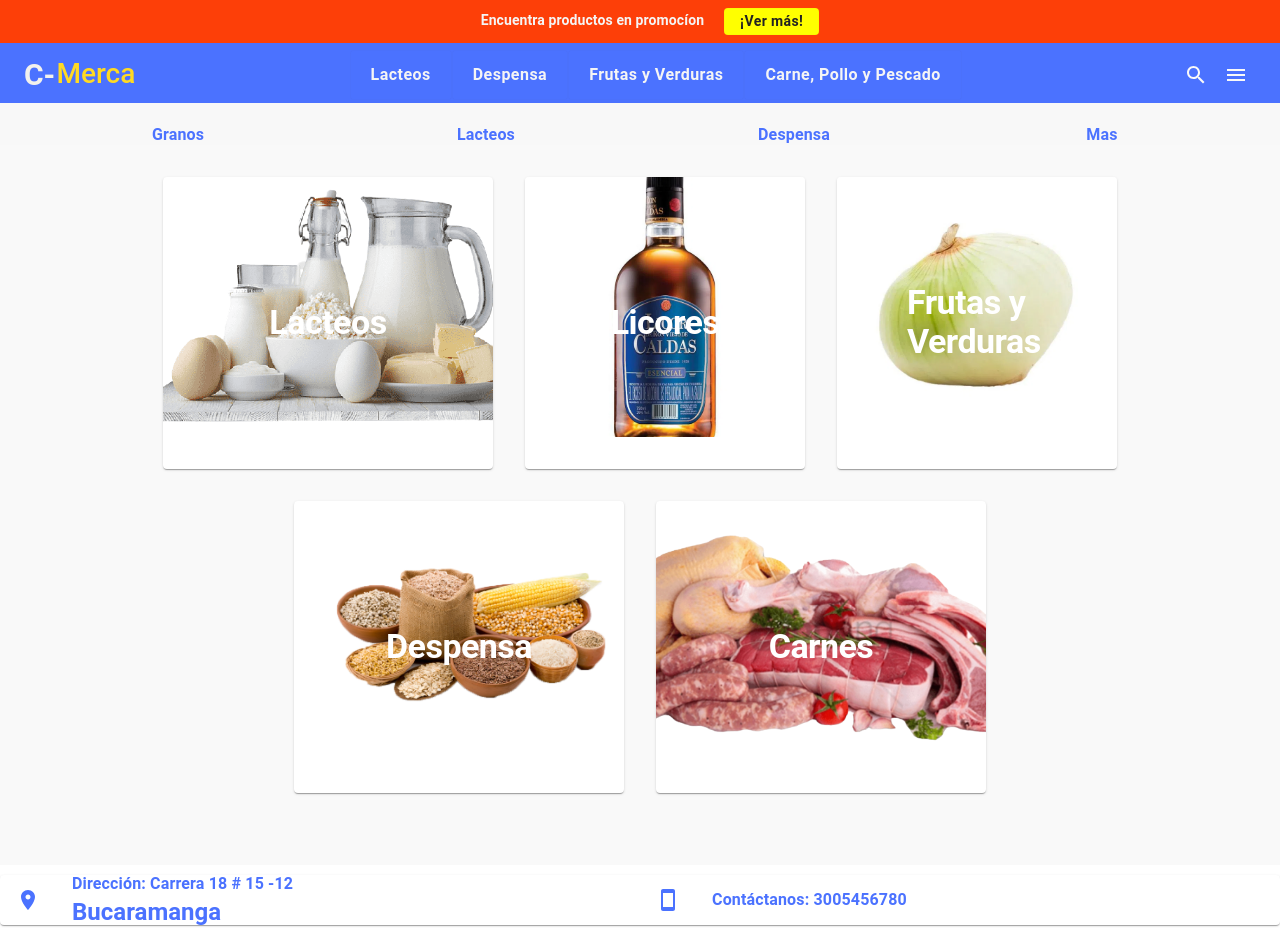
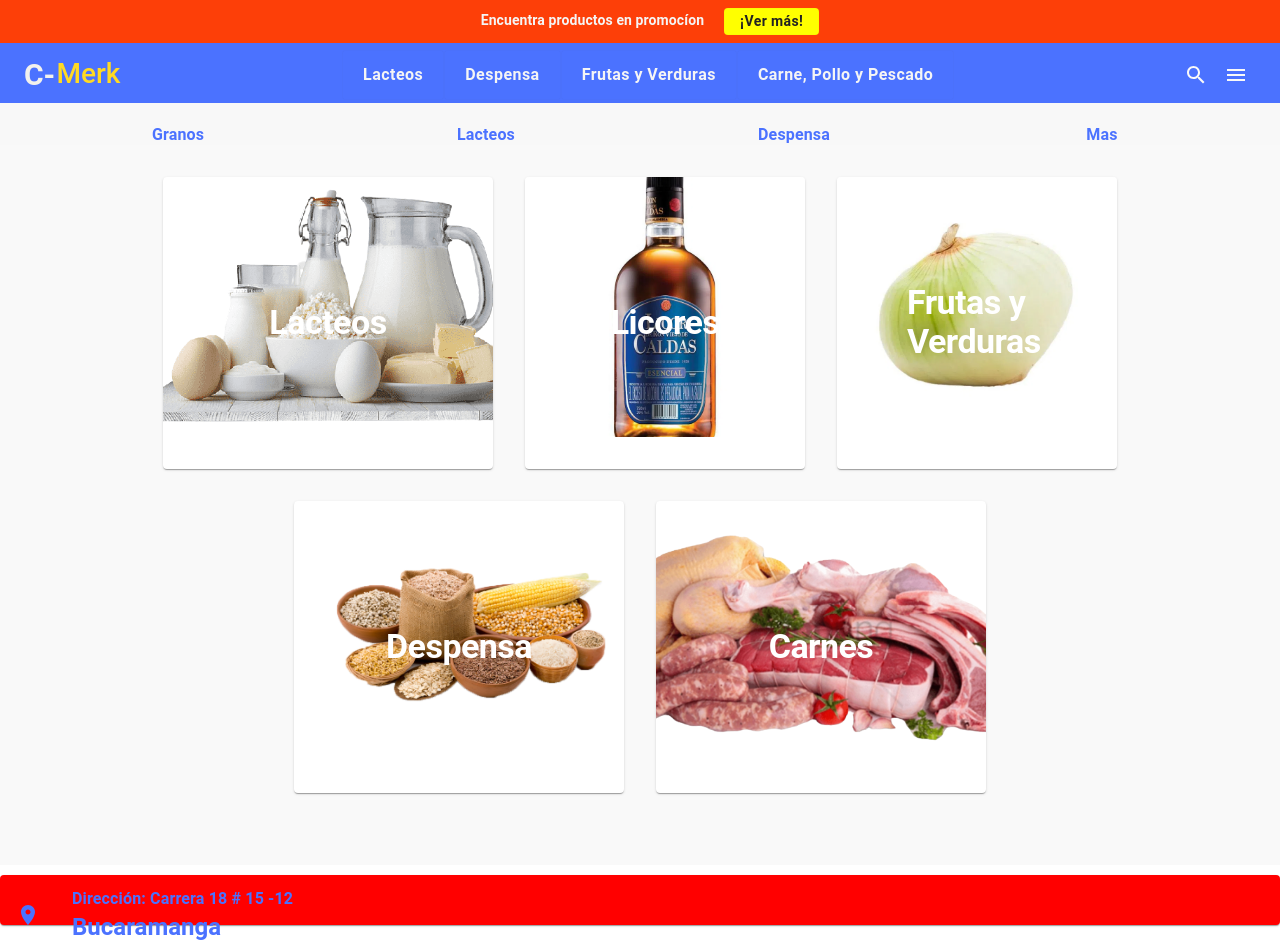
Before and after one commit to FemtDeveloper/cmerk, a Next.js app: page /categoria/mas in a window 1280 px wide. Shown: the top 952 px of the page. Before the commit the page ends 928 px from the top, so only its background shows below. Built offline with nearby package versions, Linux system fonts and the light colour scheme; no server answers.

Commit message:
title updated

```diff
--- a/components/Footer.jsx
+++ b/components/Footer.jsx
@@ -1,18 +1,12 @@
 import PlaceIcon from "@mui/icons-material/Place";
 import SmartphoneIcon from "@mui/icons-material/Smartphone";
 import {
-  AppBar,
-  BottomNavigation,
-  BottomNavigationAction,
-  Grid,
   ListItem,
   ListItemIcon,
   ListItemText,
   Paper,
-  Toolbar,
   Typography,
 } from "@mui/material";
-import Image from "next/image";
 import { useRouter } from "next/router";
 
 export const Footer = () => {
@@ -22,7 +16,15 @@
   };
   return (
     <Paper
-      sx={{ bottom: 0, left: 0, right: 0, height: "50px", display: "flex" }}
+      sx={{
+        bottom: 0,
+        left: 0,
+        right: 0,
+        height: "50px",
+        display: "flex",
+        flexWrap: "wrap",
+        backgroundColor: "red",
+      }}
       elevation={1}
     >
       <ListItem sx={{ display: "flex", justifyContent: "center" }}>
--- a/components/Navbar.jsx
+++ b/components/Navbar.jsx
@@ -57,7 +57,7 @@
                 display: { xs: "flex", md: "none" },
               }}
             >
-              C-Merca
+              C- <span style={{ color: "#ffec31" }}>Merk</span>
             </Typography>
             <Typography
               variant="h2"
@@ -71,7 +71,7 @@
               variant="h3"
               color="info"
             >
-              Merca
+              Merk
             </Typography>
           </Link>
         </NextLink>
--- a/components/admin/AdminNavbar.jsx
+++ b/components/admin/AdminNavbar.jsx
@@ -56,7 +56,7 @@
                 display: { xs: "flex", sm: "flex", md: "none" },
               }}
             >
-              C-Merca
+              C-Merk
             </Typography>
             <Typography
               variant="h2"
--- a/pages/index.jsx
+++ b/pages/index.jsx
@@ -26,7 +26,7 @@
   }
 
   return (
-    <Layout title="C-Merca">
+    <Layout title="C-Merk">
       <Typography variant="h1" component="h1">
         Tienda
       </Typography>
```
Also changed, not shown: pages/productos/[id].jsx (+0 -20 lines).
